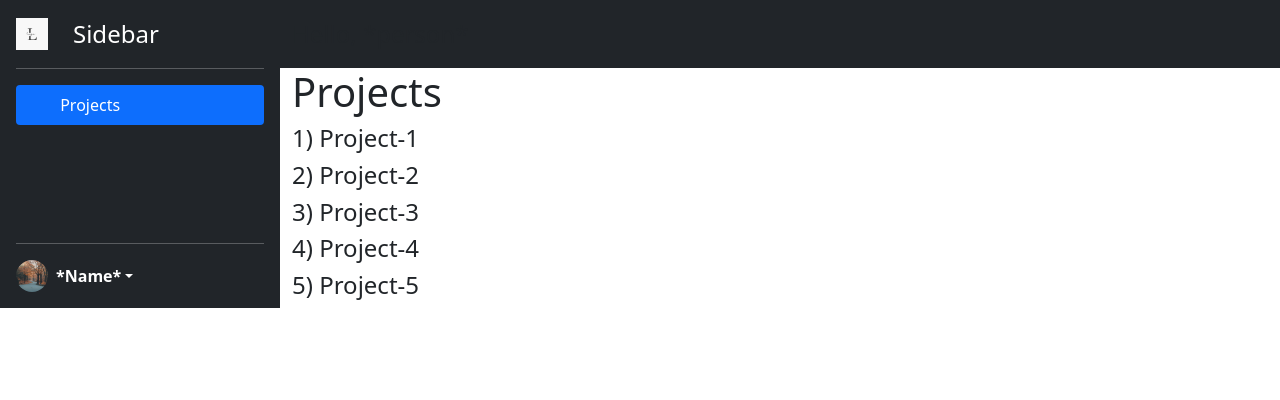
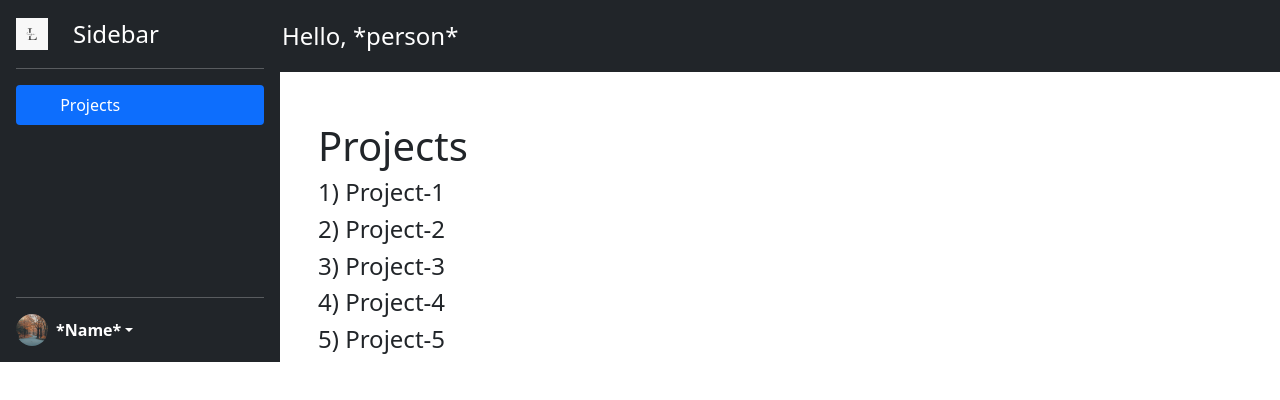
Before and after one commit to vanshajkataria/Avllo_Project-2, a plain HTML site: page index.html in a window 1280 px wide. Drawn offline with nearby package versions, Linux system fonts and the light colour scheme.

Commit message:
Update sidebar.css

```diff
--- a/css/sidebar.css
+++ b/css/sidebar.css
@@ -16,6 +16,9 @@ main {
   overflow-x: auto;
   overflow-y: hidden;
 }
+.container-fluid{
+  padding: 0;
+}
 
 .clogo{
   height: 32px;
@@ -29,3 +32,12 @@ main {
 .nav-pills{
   margin-bottom: auto;
 }
+
+.greet{
+  color: white;
+  padding: 2px;
+}
+
+.content{
+  padding: 50px 0 0 50px;
+}
```
